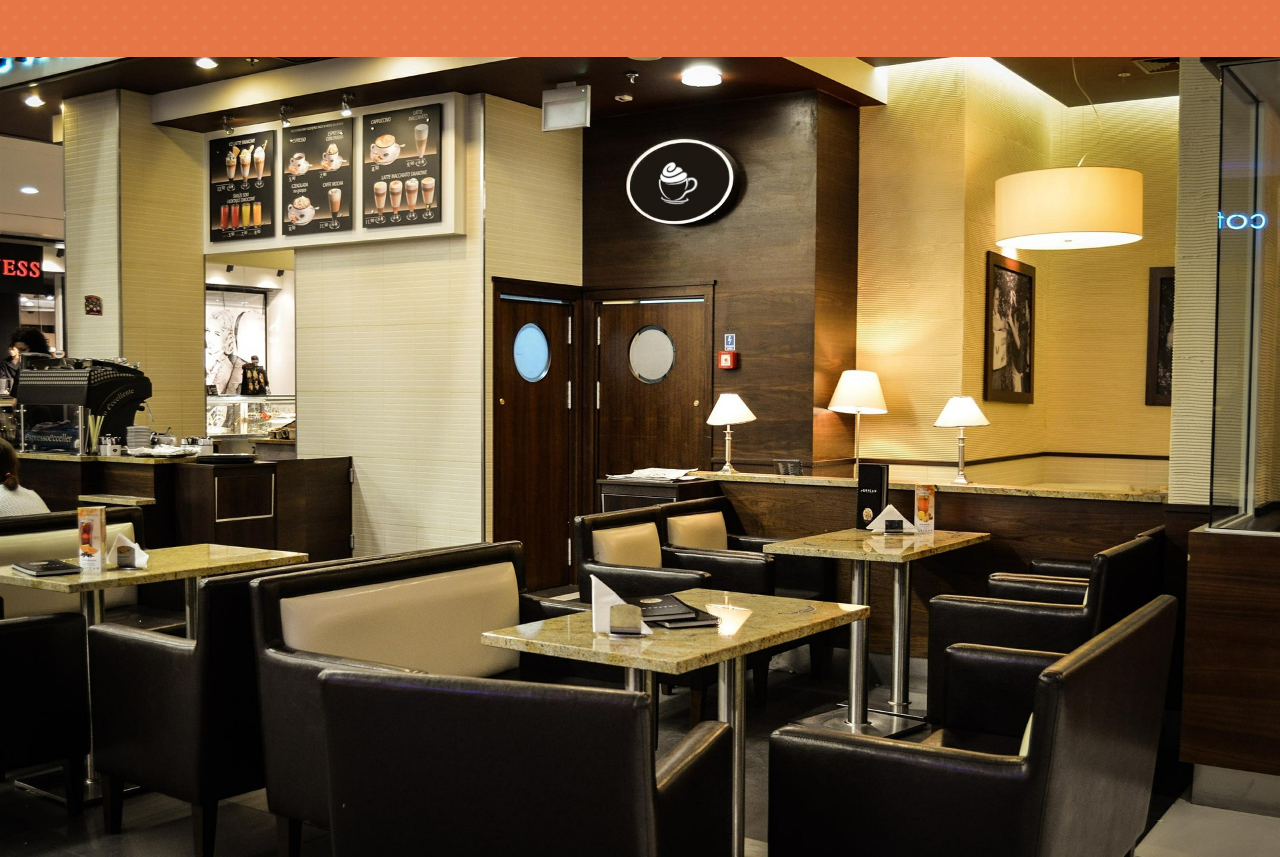
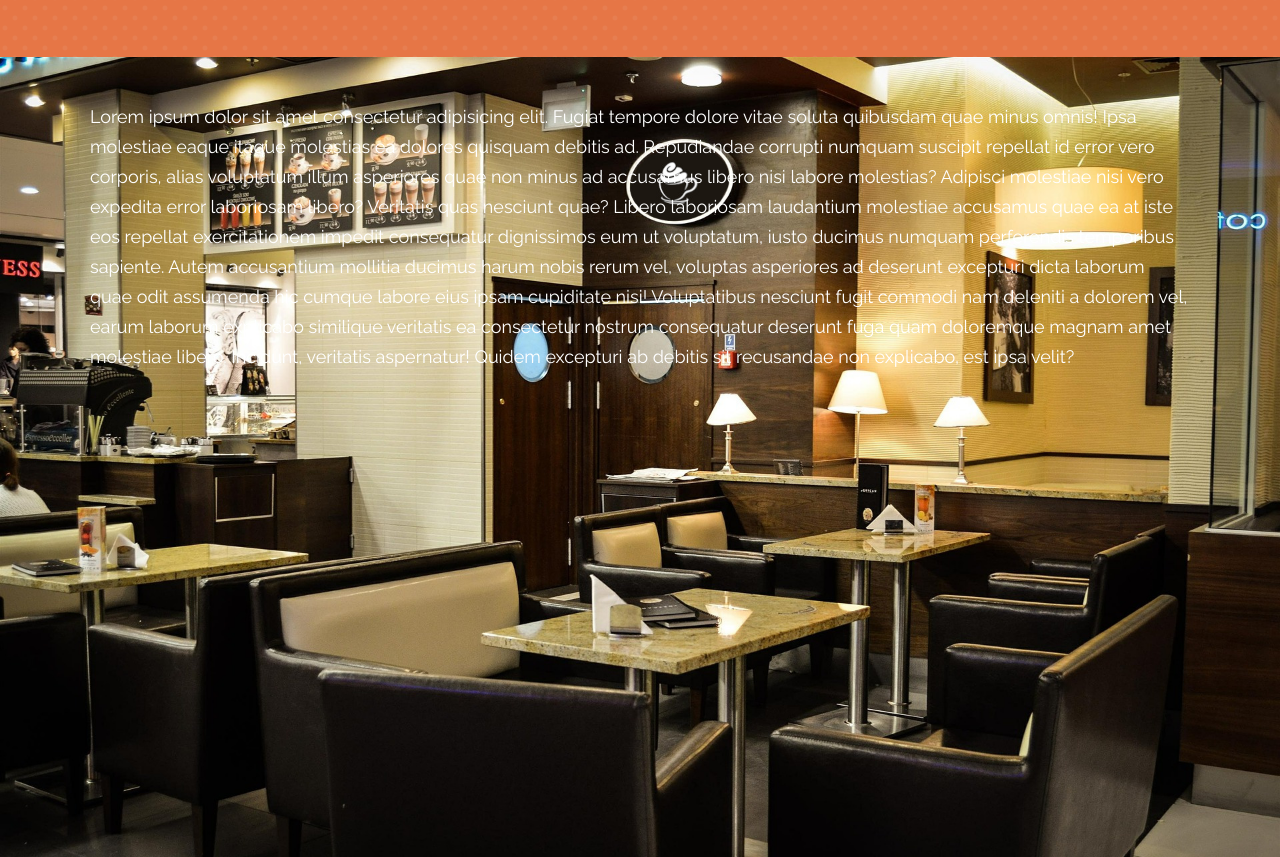
Before and after one commit to LenkaVer/cafelora, a website built with webpack: page src/index.html in a window 1280 px wide. Shown: the part 1017-1874 px from the top of the page. Built offline with nearby package versions, Linux system fonts and the light colour scheme.

Commit message:
Přidání popisu galerie

```diff
--- a/src/index.html
+++ b/src/index.html
@@ -6,17 +6,17 @@
     <title>Café Lóra</title>
   </head>
   <body>
-    <section class="banner">
+    <section id="domu" class="banner">
       <header>
         <div class="topbar container">
           <div class="site-logo"></div>
           <div class="navigation">
             <button id="nav-btn" class="nav-btn"></button>
             <nav class="nav-closed">
-              <a href="#">domů</a>
-              <a href="#">menu</a>
-              <a href="#">galerie</a>
-              <a href="#">kontakt</a>
+              <a href="#domu">domů</a>
+              <a href="#menu">menu</a>
+              <a href="#galerie">galerie</a>
+              <a href="#kontakt">kontakt</a>
             </nav>
           </div>
         </div>
@@ -29,7 +29,7 @@
       </div>
     </section>
 
-    <section class="menu">
+    <section id="menu" class="menu">
       <div class="container">
         <h2>Naše nabídka</h2>
         <p class="menu-intro">
@@ -76,9 +76,29 @@
       </div>
     </section>
 
-    <section class="gallery"></section>
+    <section id="galerie" class="gallery">
+      <p>
+        Lorem ipsum dolor sit amet consectetur adipisicing elit. Fugiat tempore
+        dolore vitae soluta quibusdam quae minus omnis! Ipsa molestiae eaque
+        itaque molestias ea dolores quisquam debitis ad. Repudiandae corrupti
+        numquam suscipit repellat id error vero corporis, alias voluptatum illum
+        asperiores quae non minus ad accusamus libero nisi labore molestias?
+        Adipisci molestiae nisi vero expedita error laboriosam libero? Veritatis
+        quas nesciunt quae? Libero laboriosam laudantium molestiae accusamus
+        quae ea at iste eos repellat exercitationem impedit consequatur
+        dignissimos eum ut voluptatum, iusto ducimus numquam perferendis
+        temporibus sapiente. Autem accusantium mollitia ducimus harum nobis
+        rerum vel, voluptas asperiores ad deserunt excepturi dicta laborum quae
+        odit assumenda hic cumque labore eius ipsam cupiditate nisi!
+        Voluptatibus nesciunt fugit commodi nam deleniti a dolorem vel, earum
+        laborum explicabo similique veritatis ea consectetur nostrum consequatur
+        deserunt fuga quam doloremque magnam amet molestiae libero. Incidunt,
+        veritatis aspernatur! Quidem excepturi ab debitis sit recusandae non
+        explicabo, est ipsa velit?
+      </p>
+    </section>
 
-    <section>
+    <section id="kontakt">
       <div class="container">
         <h2>Kde nás najdete</h2>
         <div class="contacts">
--- a/src/style.css
+++ b/src/style.css
@@ -297,8 +297,17 @@ nav a:hover {
   }
 }
 
+/*začátek úkolu*/
 @media (min-width: 600px) {
   .nav-btn {
     display: none;
   }
 }
+
+.gallery p {
+  margin: 3rem;
+  padding: 3rem;
+  line-height: 2rem;
+  color: white;
+  font-size: 1.2rem;
+}
```
